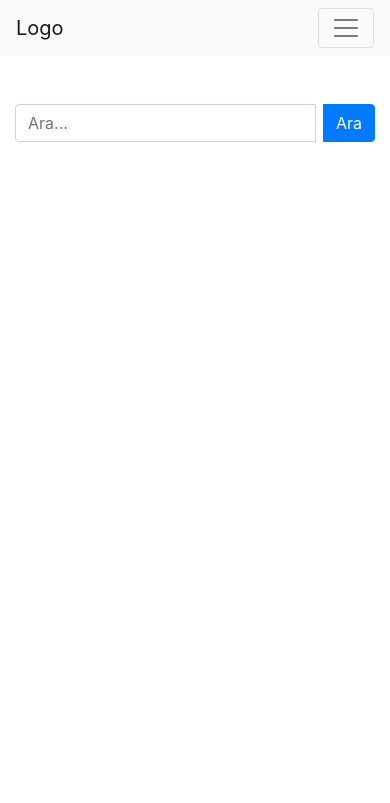
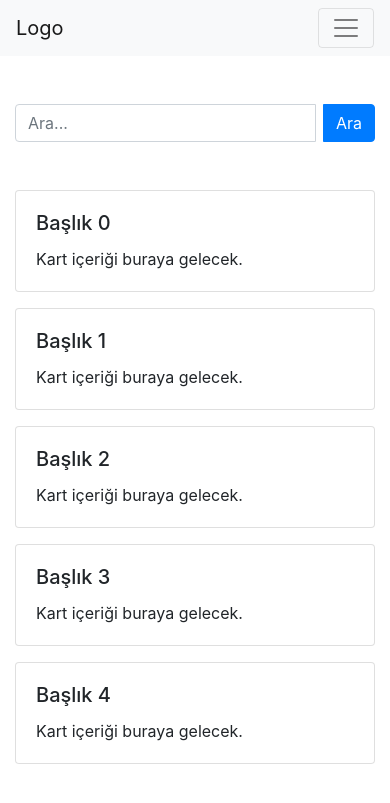
Before and after one commit to Veliashvilii/academicArticleProject, a Django app: page / in a window 390 px wide. Shown: the top 803 px of the page. Run offline with Django 4.2, Linux system fonts and the light colour scheme; the visitor is signed in with stand-in values (Sample User, id 1); some libraries are stand-ins or nearby versions.

Commit message:
Some improvements have been made on the search screen.

```diff
--- a/index/views.py
+++ b/index/views.py
@@ -34,7 +34,7 @@ def process_user_vector(email, interests):
 
 def index(request):
     if request.user.is_authenticated:
-      return render(request, 'user/main.html')
+      return render(request, 'user/main.html', {"num_of_cards": range(5)})
     if request.method == 'GET':
         interest_areas = [
             "Artificial Intelligence and Machine Learning",
@@ -104,7 +104,7 @@ def index(request):
 
 def user_login(request):
     if request.user.is_authenticated:
-       return render(request, 'user/main.html')
+       return render(request, 'user/main.html', {"num_of_cards": range(5)})
 
     if request.method == 'POST':
         email = request.POST.get('email')
@@ -113,7 +113,7 @@ def user_login(request):
         user = authenticate(request, username=email, password=password)
         if user is not None:
             login(request, user)
-            return render(request, 'user/main.html')
+            return render(request, 'user/main.html', {"num_of_cards": range(5)})
         else:
             return render(request, 'index/signin.html', {"error": "Invalid email or password."})
     elif request.method == 'GET':
--- a/user/templates/user/main.html
+++ b/user/templates/user/main.html
@@ -12,5 +12,18 @@
       </form>
     </div>
   </div>
+
+  <div class="row mt-5">
+    {% for i in num_of_cards %}
+    <div class="col-md-12 mb-3">
+      <div class="card">
+        <div class="card-body">
+          <h5 class="card-title">Başlık {{ i }}</h5>
+          <p class="card-text">Kart içeriği buraya gelecek.</p>
+        </div>
+      </div>
+    </div>
+    {% endfor %}
+  </div>
 </div>
 {% endblock %}
--- a/user/views.py
+++ b/user/views.py
@@ -2,7 +2,7 @@ from django.shortcuts import render
 from django.contrib.auth import logout
 from index.models import Profile, Interest
 from index.views import connect_to_mongodb, get_vector_for_person
-import threading, pymongo
+import threading
 
 def process_user_vector(email, interests):
     collection = connect_to_mongodb("user_fasttext")
@@ -12,8 +12,6 @@ def process_user_vector(email, interests):
         print("Belge güncellendi.")
     else:
         print("Belge güncellenemedi.")
-
-
 
 def user_logout(request):
     logout(request)
```
Also changed, not shown: 1 other file.
